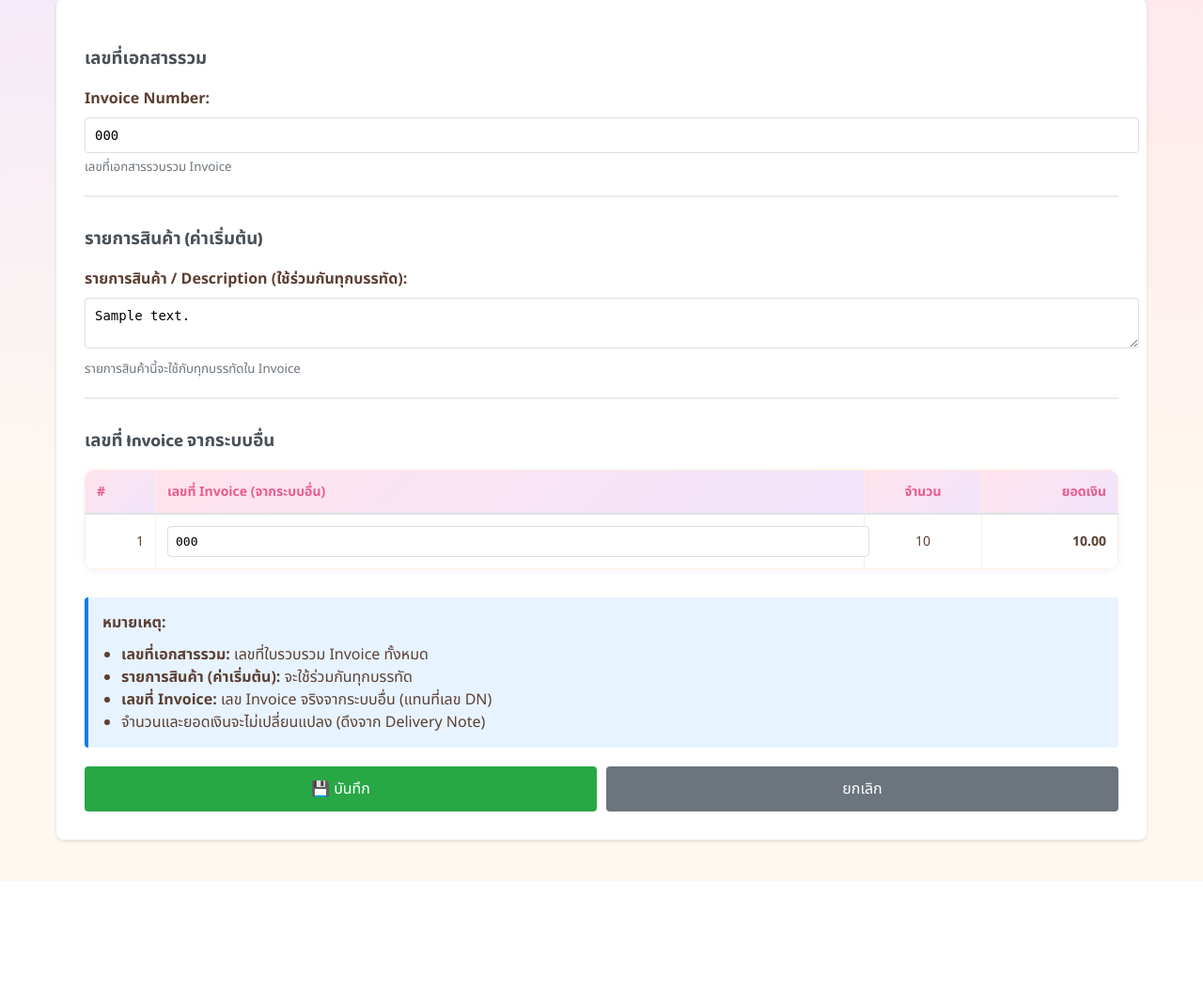
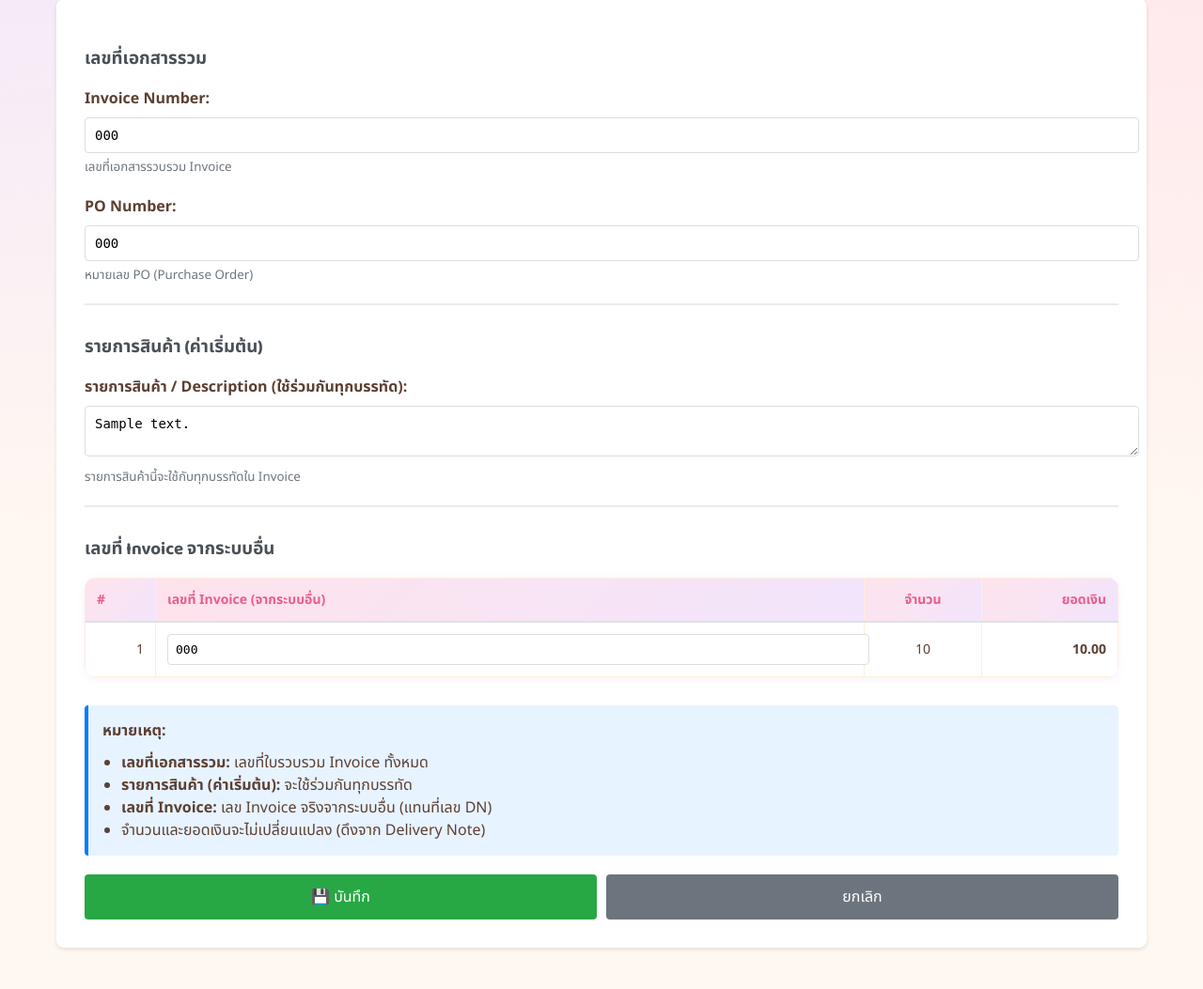
Before and after one commit to kittichaisangpayung-arch/oem-orders, a Django app: page /dashboard/invoices/1/edit/ in a window 1280 px wide. Shown: the part 236-1289 px from the top of the page at 94% size. Before the commit the page ends 1174 px from the top, so only its background shows below. Run offline with Django 5.2, Linux system fonts and the light colour scheme; a user stored in the database is signed in; data comes from the database, SQL or seed files in the repository; tables that the repository leaves empty hold one stand-in row (values such as "Sample post").

Commit message:
Add PO Number editing to invoice edit page
- Add PO Number field to edit invoice form
- Update edit_invoice view to save PO numbers
- Allow users to modify PO numbers after invoice creation

Co-Authored-By: Claude Fable 5 <noreply@anthropic.com>

```diff
--- a/apps/dashboard/views.py
+++ b/apps/dashboard/views.py
@@ -1832,6 +1832,12 @@ def edit_invoice(request, invoice_id):
                 invoice.invoice_number = new_invoice_number
                 invoice.save(update_fields=["invoice_number"])
 
+        # Update PO numbers
+        new_po_numbers = request.POST.get("po_numbers", "").strip()
+        if new_po_numbers != invoice.po_numbers:
+            invoice.po_numbers = new_po_numbers
+            invoice.save(update_fields=["po_numbers"])
+
         # Update line item external invoice numbers
         for line_item in invoice.line_items.all():
             invoice_no_key = f"invoice_no_{line_item.id}"
--- a/templates/dashboard/edit_invoice.html
+++ b/templates/dashboard/edit_invoice.html
@@ -10,11 +10,17 @@
         <!-- Invoice Number -->
         <div style="margin-bottom: 30px; padding-bottom: 20px; border-bottom: 2px solid #e9ecef;">
             <h3 style="margin-bottom: 15px; color: #495057;">เลขที่เอกสารรวม</h3>
-            <div>
+            <div style="margin-bottom: 20px;">
                 <label style="display: block; margin-bottom: 8px; font-weight: bold;">Invoice Number:</label>
                 <input type="text" name="invoice_number" value="{{ invoice.invoice_number }}" required
                        style="width: 100%; padding: 10px; border: 1px solid #ddd; border-radius: 4px; font-size: 14px; font-family: monospace;">
                 <small style="display: block; margin-top: 5px; color: #6c757d;">เลขที่เอกสารรวบรวม Invoice</small>
+            </div>
+            <div>
+                <label style="display: block; margin-bottom: 8px; font-weight: bold;">PO Number:</label>
+                <input type="text" name="po_numbers" value="{{ invoice.po_numbers }}"
+                       style="width: 100%; padding: 10px; border: 1px solid #ddd; border-radius: 4px; font-size: 14px; font-family: monospace;">
+                <small style="display: block; margin-top: 5px; color: #6c757d;">หมายเลข PO (Purchase Order)</small>
             </div>
         </div>
 
```
